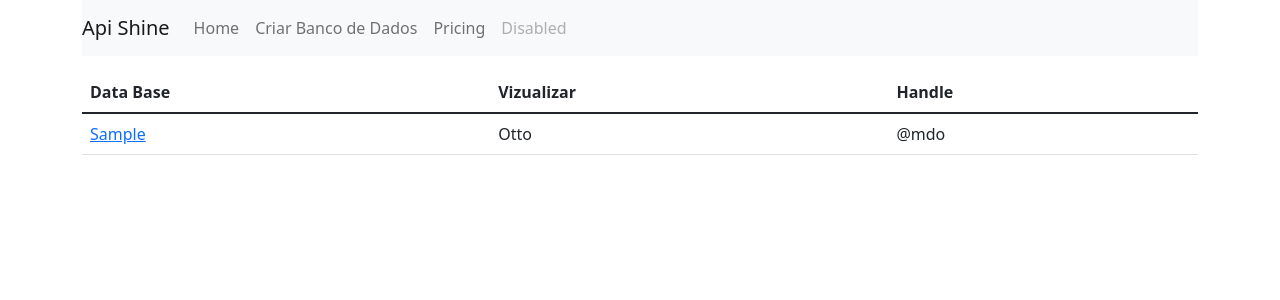
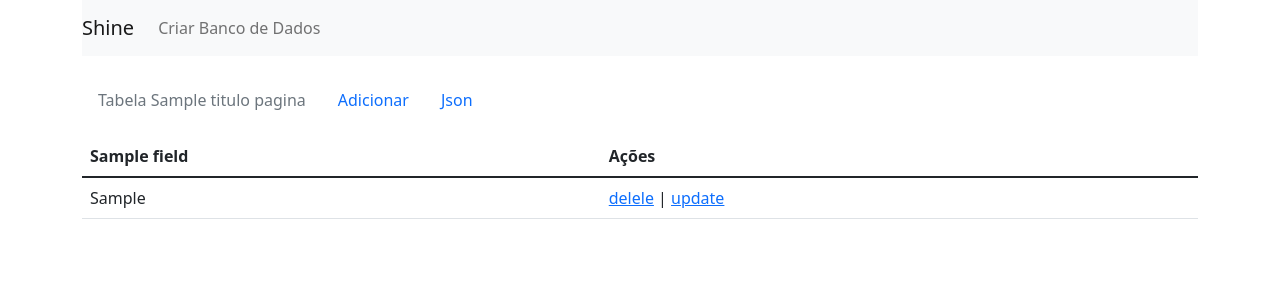
Before and after one commit to wellz3280/shine-api-rest, a PHP site: template view/site/view.php in a window 1280 px wide. Shown: the top 300 px of the page. Run offline with PHP 8.4, Linux system fonts and the light colour scheme; the template is opened without the code that fills it: most values are stand-ins (such as "Sample title", 1, 10 or a date in 2020).

Commit message:
mostrando dados no front-end

```diff
--- a/config/route.php
+++ b/config/route.php
@@ -3,10 +3,12 @@
 use Weliton\ApiShine\Controller\HomeController;
 use Weliton\ApiShine\Controller\TesteController;
 use Weliton\ApiShine\Controller\UserController;
+use Weliton\ApiShine\Controller\ViewController;
 
 return[
         '/'=> HomeController::class,
         '/home'=> HomeController::class,
         '/teste' => TesteController::class,
-        '/user' => UserController::class
+        '/user' => UserController::class,
+        '/view' => ViewController::class
     ];
--- a/src/Controller/View.php
+++ /dev/null
@@ -1 +0,0 @@
-<?php
--- a/view/site/view.php
+++ b/view/site/view.php
@@ -1,29 +1,45 @@
 <?php include __DIR__.'/../startHtml.php'; ?>
 
-<table class="table table-hover mt-3">
+<nav class="nav mt-4">
+  <a class="nav-link disabled" href="#"> Tabela <?= ucfirst($tituloPagina); ?></a>
+  <a class="nav-link" href="#">Adicionar </a>
+  <a class="nav-link" href="/<?= $tituloPagina; ?>">Json</a>
+
+</nav>
+<!--
+    <p style="color:blue; font-size: 2em; text-transform:capitalize; margin-top:5px;">
+    Tabela .json</p> -->
+
+    <table class="table table-hover mt-3">
   <thead>
     <tr>
+    <?php  foreach($columns as $field): ?>
 
-      <th scope="col">Data Base</th>
-      <th scope="col">Vizualizar</th>
-      <th scope="col">Handle</th>
+      <th scope="col"><?= $field['Field']; ?></th>
+
+    <?php endforeach; ?>
+    <th scope="col">Ações</th>
     </tr>
   </thead>
   <tbody>
 
-<?php foreach($table as $tables): ?>
+<?php foreach($data as $datas): ?>
 <tr>
+<?php  foreach($columns as $field): ?>
+
+      <td><?= $datas[$field['Field']]; ?></td>
+
+    <?php endforeach; ?>
         <td>
-                <a href="<?= $tables['Tables_in_testShine']; ?>" class="">
-                        <?= $tables['Tables_in_testShine']; ?>
-                </a>
+          <a href="" class="">delele</a> |
+          <a href="" class="">update</a>
         </td>
-        <td>Otto</td>
-        <td>@mdo</td>
+
 </tr>
 <?php endforeach; ?>
 
   </tbody>
 </table>
 
+
 <?php include __DIR__.'/../endHtml.php'; ?>
--- a/view/startHtml.php
+++ b/view/startHtml.php
@@ -13,24 +13,17 @@
     <div class="container">
 
     <nav class="navbar navbar-expand-lg navbar-light bg-light">
-  <a class="navbar-brand" href="#">Api Shine</a>
+  <a class="navbar-brand" href="/home">Shine</a>
   <button class="navbar-toggler" type="button" data-toggle="collapse" data-target="#navbarNav" aria-controls="navbarNav" aria-expanded="false" aria-label="Toggle navigation">
     <span class="navbar-toggler-icon"></span>
   </button>
   <div class="collapse navbar-collapse" id="navbarNav">
     <ul class="navbar-nav">
-      <li class="nav-item active">
-        <a class="nav-link" href="/home">Home </a>
-      </li>
+
       <li class="nav-item">
         <a class="nav-link" href="#">Criar Banco de Dados</a>
       </li>
-      <li class="nav-item">
-        <a class="nav-link" href="#">Pricing</a>
-      </li>
-      <li class="nav-item">
-        <a class="nav-link disabled" href="#">Disabled</a>
-      </li>
+
     </ul>
   </div>
 </nav>
```
Also changed, not shown: src/Controller/ViewController.php (added, +32 -0 lines), view/site/home.php (+10 -10 lines).
